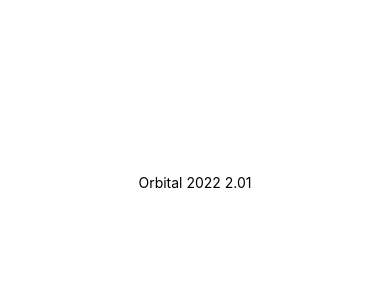
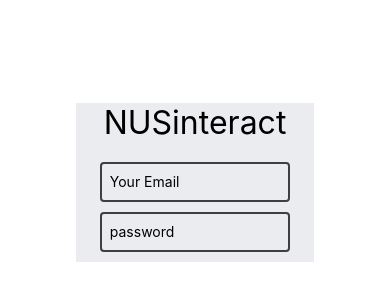
Before and after one commit to morksen123/NUSinteract, a React Native app: screen / in a window 390 px wide. Shown: the part 240-540 px from the top of the page. Built offline with nearby package versions, Linux system fonts and the light colour scheme.

Commit message:
log-in page sample

```diff
--- a/App.js
+++ b/App.js
@@ -1,10 +1,11 @@
 import { StatusBar } from 'expo-status-bar';
 import { StyleSheet, Text, View } from 'react-native';
+import AuthScreen from './screens/AuthScreen';
 
 export default function App() {
   return (
     <View style={styles.container}>
-      <Text>Orbital 2022 2.01</Text>
+      <AuthScreen/>
       <StatusBar style="auto" />
     </View>
   );
--- /dev/null
+++ b/components/auth/AuthTextInput.js
@@ -0,0 +1,35 @@
+import { TextInput, StyleSheet } from "react-native";
+
+const THEME = '#3F3F3F';
+
+const AuthTextInput = (props) => {
+    const { secureTextEntry, placeholder, keyboardType, value, textHandler } = props;
+
+    return (
+        <TextInput
+            style={styles.textInput}
+            secureTextEntry={secureTextEntry}
+            placeholder={placeholder}
+            keyboardType={keyboardType}
+            value={value}
+            onChangeText={textHandler}
+            selectionColor={THEME}
+        />
+    )
+}
+
+export default AuthTextInput;
+
+
+const styles = StyleSheet.create({
+    textInput: {
+        alignSelf: 'center',
+        borderWidth: 2,
+        borderColor: THEME,
+        borderRadius: 4,
+        width: '80%',
+        height: 40,
+        paddingHorizontal: 8,
+        marginBottom: 10
+    }
+});
--- /dev/null
+++ b/screens/AuthScreen.js
@@ -0,0 +1,69 @@
+import {
+    StyleSheet,
+    Text,
+    View,
+    Keyboard,
+    KeyboardAvoidingView,
+    Platform
+} from 'react-native';
+
+import { useState } from 'react';
+
+import AuthTextInput from '../components/auth/AuthTextInput';
+
+
+
+const AuthScreen = () => {
+
+    const [email, setEmail] = useState('');
+    const [password, setPassword] = useState('');
+
+
+    return (
+        <KeyboardAvoidingView
+            behavior={Platform.OS === 'ios' ? 'padding' : 'height'}
+        >
+
+            <View style={styles.container}>
+                <Text style={[styles.title, styles.boldText]}>
+                    NUSinteract
+                </Text>
+
+                <AuthTextInput
+                    value={email}
+                    placeholder='Your Email'
+                    textHandler={setEmail}
+                    KeyboardType='email-address'
+                />
+
+                <AuthTextInput
+                    value={password}
+                    placeholder='password'
+                    textHandler={setPassword}
+                    secureTextEntry
+                />
+            </View>
+        </KeyboardAvoidingView>
+    )
+}
+
+export default AuthScreen;
+
+const styles = StyleSheet.create({
+    container: {
+        backgroundColor: '#EBECF0',
+        flex: 1,
+        justifyContent: 'center',
+        alignItems: 'center'
+    },
+
+    title: {
+        fontSize: 32,
+        textAlign: 'center',
+        marginBottom: 20
+    },
+
+    boldText: {
+        fontWeight: '400'
+    }
+});
```
